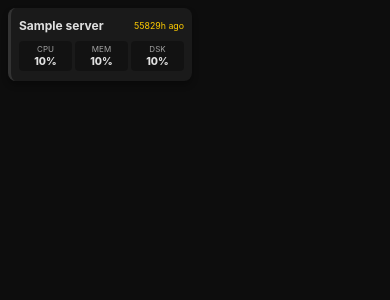
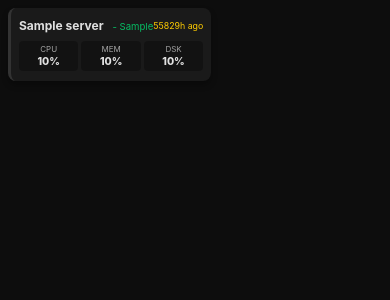
Before and after one commit to service0427/aws_qewr-monitoring-server, a FastAPI app: page / in a window 390 px wide. Shown: the part 111-411 px from the top of the page. Run offline with FastAPI, Linux system fonts and the light colour scheme; tables that the repository leaves empty hold one stand-in row (values such as "Sample post").

Commit message:
UI tweak: change 'just now' to 'now', hide IP and show memo on mobile

```diff
--- a/static/script.js
+++ b/static/script.js
@@ -5,7 +5,7 @@ function getTimeAgo(lastPing) {
     const pingDate = lastPing.endsWith('Z') ? new Date(lastPing) : new Date(lastPing + 'Z');
     const diff = Math.floor((new Date() - pingDate) / 1000);
 
-    if (diff < 0) return "just now";
+    if (diff < 0) return "now";
     if (diff < 60) return `${diff}s ago`;
     if (diff < 3600) return `${Math.floor(diff / 60)}m ago`;
     return `${Math.floor(diff / 3600)}h ago`;
--- a/static/style.css
+++ b/static/style.css
@@ -252,9 +252,13 @@ h1 { margin: 0; font-size: 1rem; letter-spacing: 3px; color: var(--text-secondar
     .server-card {
         padding: 10px 8px;
     }
-    /* Hide IP and Memo in grid view to save space */
-    .ip-small, .memo-small {
+    /* Hide IP but show Memo in grid view if space permits */
+    .ip-small {
         display: none !important;
+    }
+    .memo-small {
+        display: inline !important;
+        font-size: 0.6rem;
     }
     .server-name {
         font-size: 0.75rem;
```
